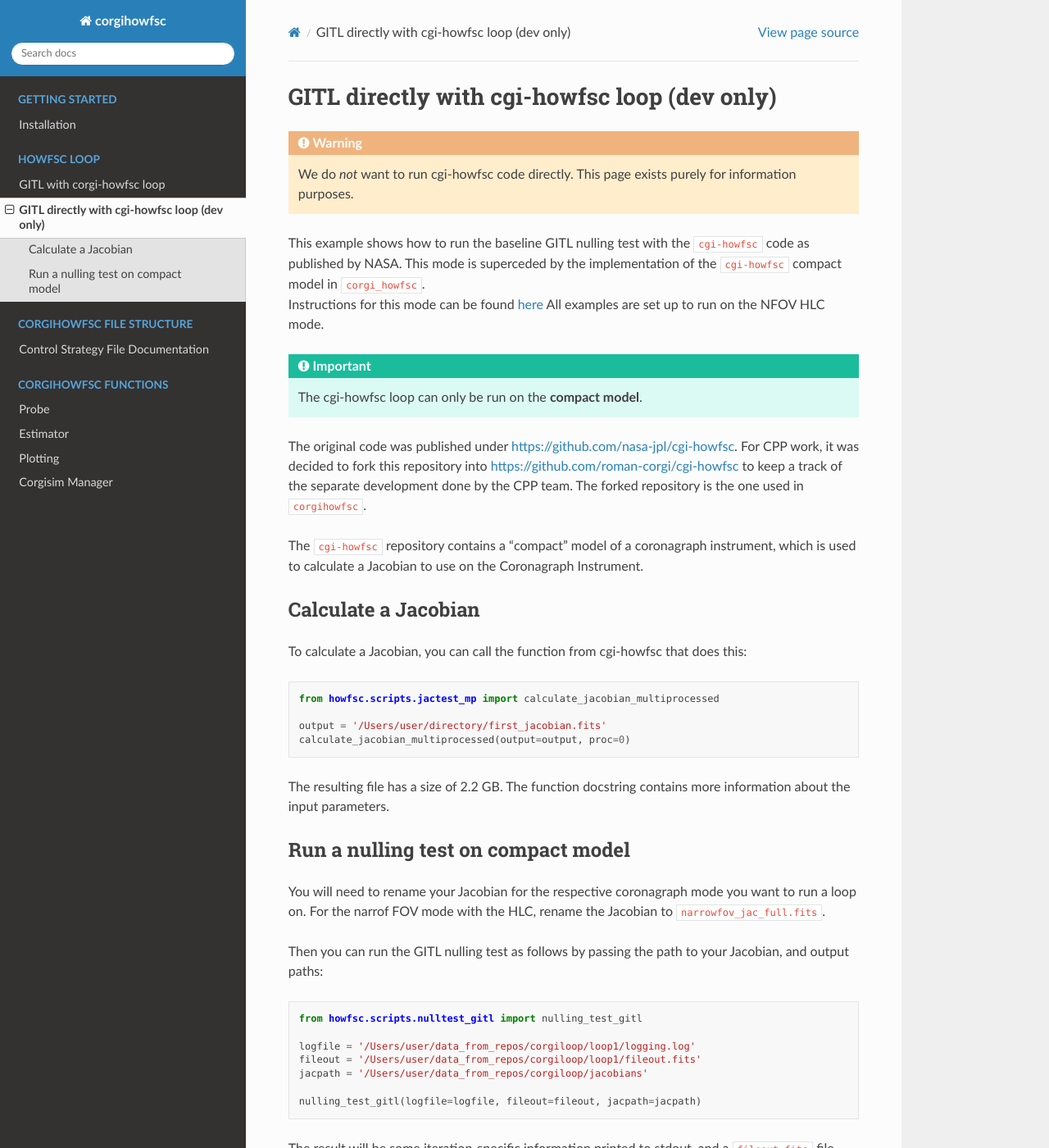
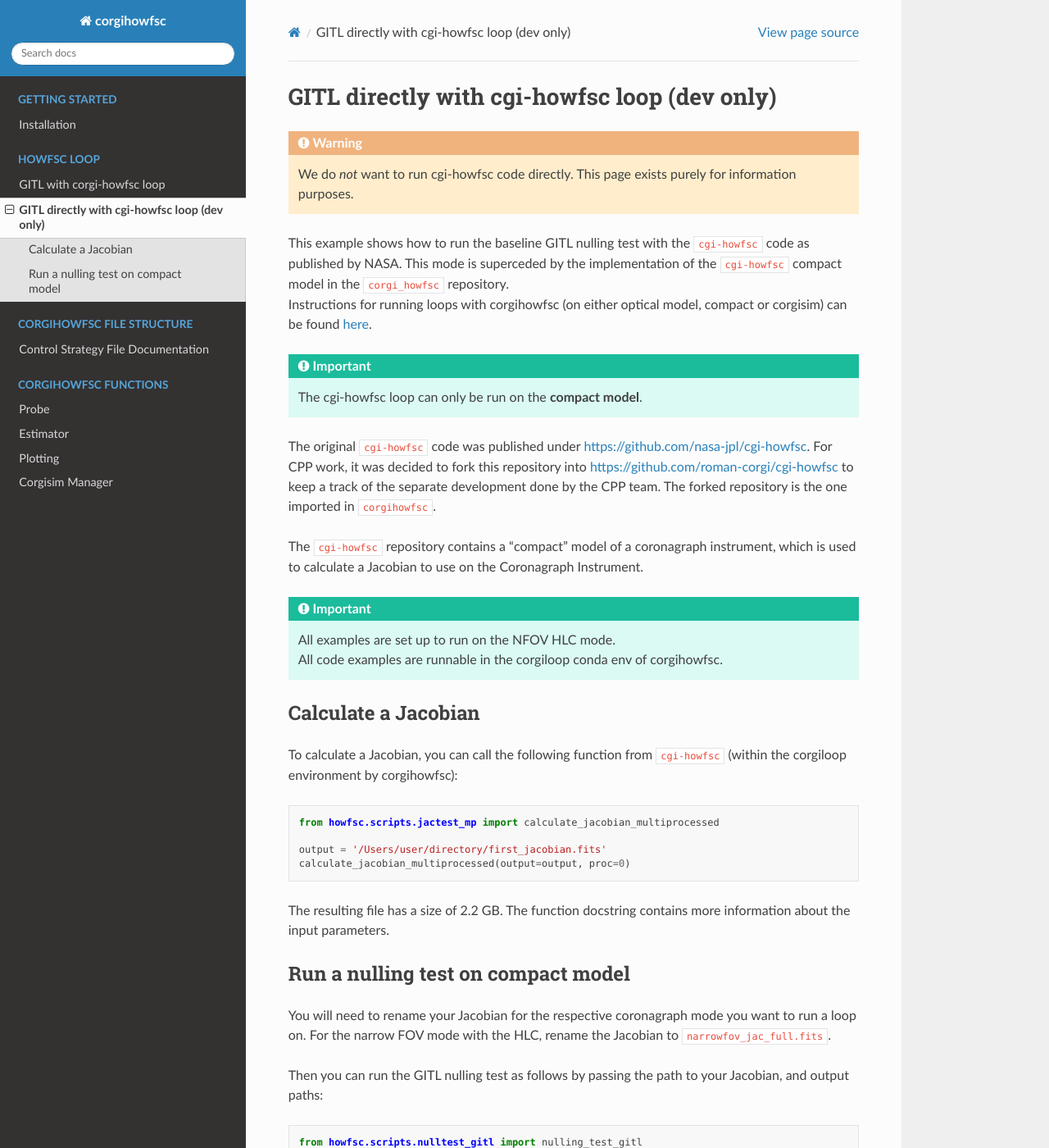
Before and after one commit to roman-corgi/corgihowfsc, a Sphinx documentation site: the page built from docs/source/nulling_test_gitl_cgi_howfsc.md, in a window 1280 px wide and 1400 px high. Shown: the whole window at 82% size. Built offline with Sphinx 7.4.7 and the Read the Docs theme 3.1.0, drawn with Linux system fonts in a browser that asks for light colours.

Commit message:
Clean out language

````diff
--- a/docs/source/nulling_test_gitl_cgi_howfsc.md
+++ b/docs/source/nulling_test_gitl_cgi_howfsc.md
@@ -1,28 +1,33 @@
 # GITL directly with cgi-howfsc loop (dev only)
 
 :::{warning}
-We do *not* want to run cgi-howfsc code directly. This page exists purely for information purposes.
+We do *not* want to run cgi-howfsc code directly.
+This page exists purely for information purposes.
 :::
 
 This example shows how to run the baseline GITL nulling test with the `cgi-howfsc` code as published by NASA.
-This mode is superceded by the implementation of the `cgi-howfsc` compact model in `corgi_howfsc`.
-Instructions for this mode can be found [here](nulling_test_gitl_corgi_howfsc.md)
-All examples are set up to run on the NFOV HLC mode.
+This mode is superceded by the implementation of the `cgi-howfsc` compact model in the `corgi_howfsc` repository.
+Instructions for running loops with corgihowfsc (on either optical model, compact or corgisim) can be found [here](nulling_test_gitl_corgi_howfsc.md).
 
 :::{important}
 The cgi-howfsc loop can only be run on the **compact model**.
 :::
 
-The original code was published under [https://github.com/nasa-jpl/cgi-howfsc](https://github.com/nasa-jpl/cgi-howfsc).
+The original `cgi-howfsc` code was published under [https://github.com/nasa-jpl/cgi-howfsc](https://github.com/nasa-jpl/cgi-howfsc).
 For CPP work, it was decided to fork this repository into [https://github.com/roman-corgi/cgi-howfsc](https://github.com/roman-corgi/cgi-howfsc)
-to keep a track of the separate development done by the CPP team. The forked repository is the one used in `corgihowfsc`.
+to keep a track of the separate development done by the CPP team. The forked repository is the one imported in `corgihowfsc`.
 
 The `cgi-howfsc` repository contains a "compact" model of a coronagraph instrument, which is used to calculate a Jacobian
 to use on the Coronagraph Instrument.
 
+:::{important}
+All examples are set up to run on the NFOV HLC mode.
+All code examples are runnable in the corgiloop conda env of corgihowfsc.
+:::
+
 ## Calculate a Jacobian
 
-To calculate a Jacobian, you can call the function from cgi-howfsc that does this:
+To calculate a Jacobian, you can call the following function from `cgi-howfsc` (within the corgiloop environment by corgihowfsc):
 
 ```python
 from howfsc.scripts.jactest_mp import calculate_jacobian_multiprocessed
@@ -35,7 +40,7 @@ The resulting file has a size of 2.2 GB. The function docstring contains more in
 
 ## Run a nulling test on compact model
 
-You will need to rename your Jacobian for the respective coronagraph mode you want to run a loop on. For the narrof FOV mode
+You will need to rename your Jacobian for the respective coronagraph mode you want to run a loop on. For the narrow FOV mode
 with the HLC, rename the Jacobian to `narrowfov_jac_full.fits`.
 
 Then you can run the GITL nulling test as follows by passing the path to your Jacobian, and output paths:
````
Also changed, not shown: docs/source/nulling_test_gitl_corgi_howfsc.md (+7 -2 lines).
